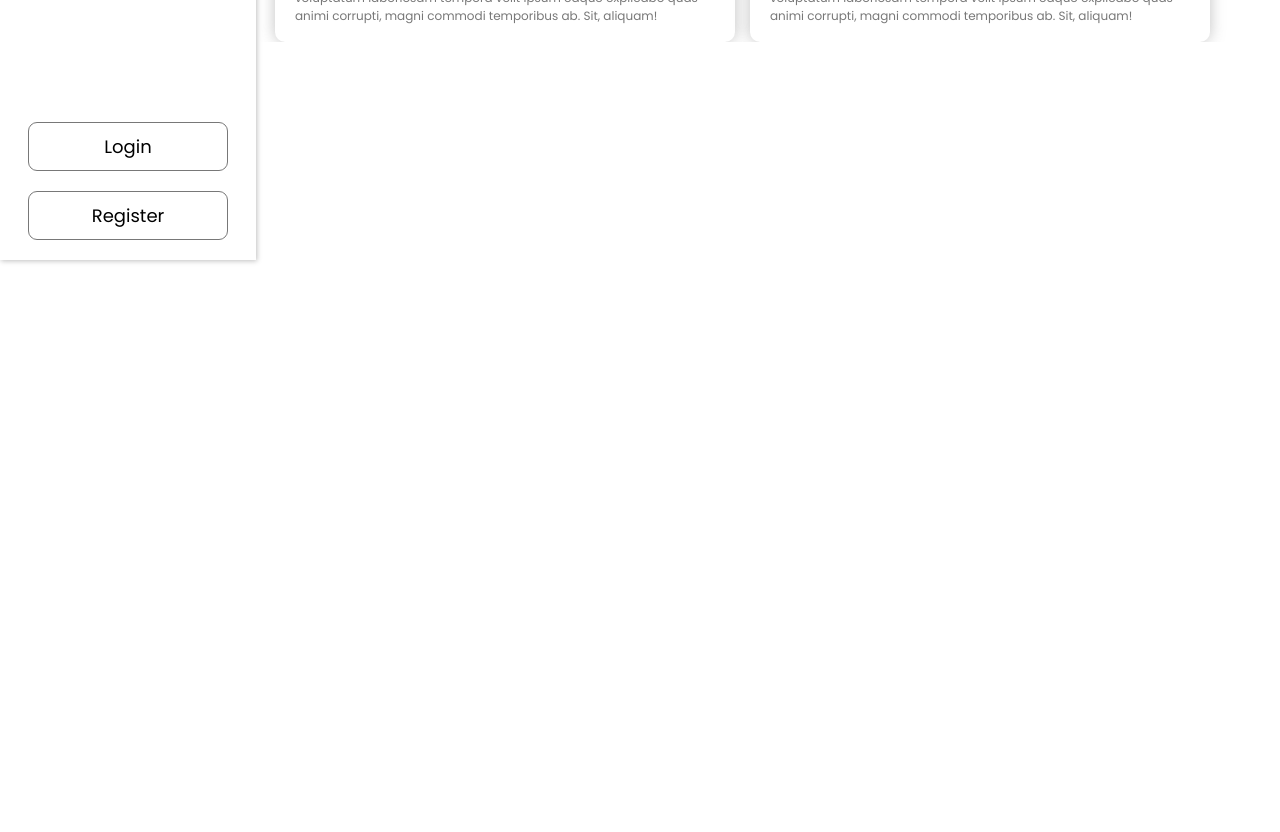
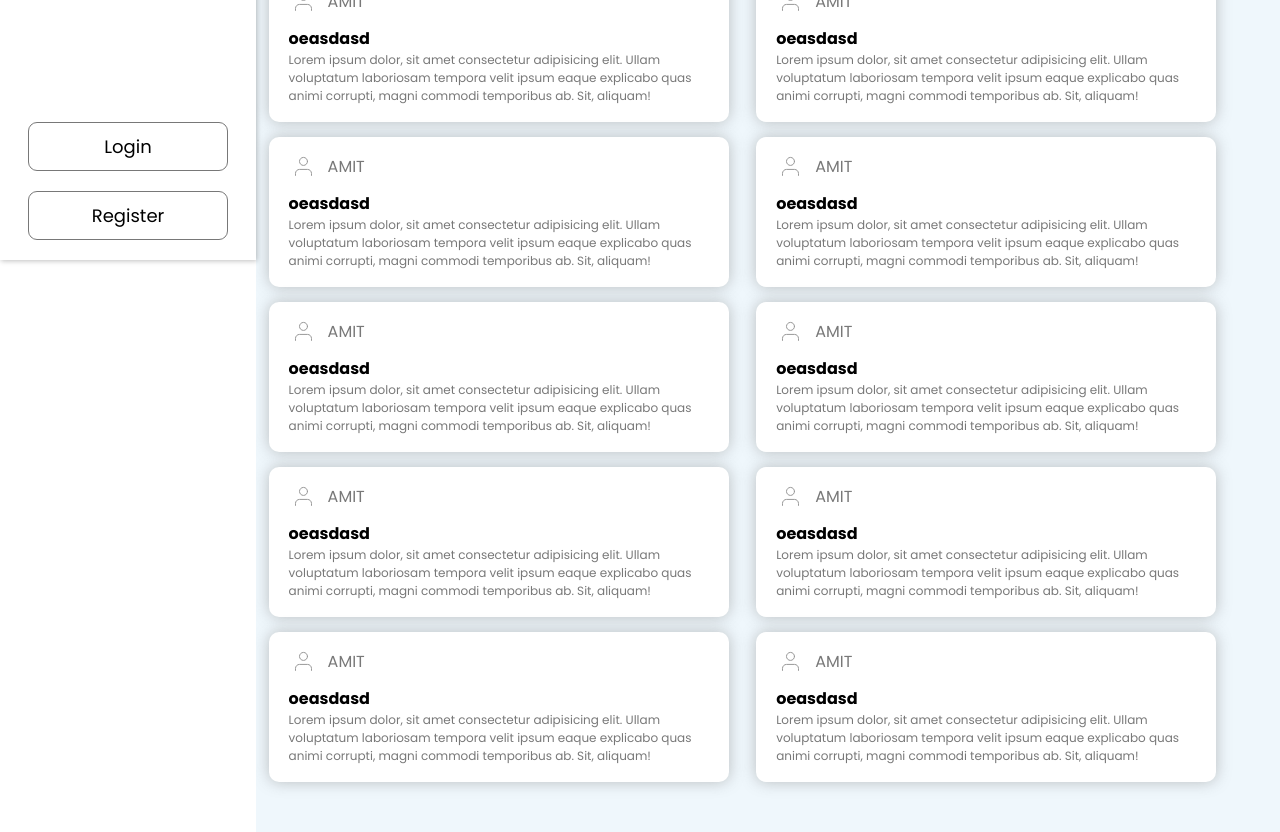
Before and after one commit to EmirlanDogdurbaev/library, a React (Vite) app: page /profile in a window 1280 px wide. Shown: the part 540-1372 px from the top of the page. Before the commit the page ends 800 px from the top, so only its background shows below. Built offline with nearby package versions, Linux system fonts and the light colour scheme; a web font is replaced by a local one.

Commit message:
fixed position in main page

```diff
--- a/src/App.jsx
+++ b/src/App.jsx
@@ -13,12 +13,14 @@ function App() {
       <Nav />
       <div className="body">
         <SearchBar />
+        <div className="rightBody">
         <Routes>
           <Route path="/" element={<Home />} />
           <Route path="/profile" element={<Profile />} />
           <Route path="/login" element={<Auth />} />
           <Route path="/create-comment" element={<CommentForm />} />
         </Routes>
+        </div>
       </div>
     </div>
   );
--- a/src/components/OneBooksPage/OneBooksPage.jsx
+++ b/src/components/OneBooksPage/OneBooksPage.jsx
@@ -10,6 +10,14 @@ const OneBookPage = () => {
         <div className={cl.comment_cont}>
           <Comment />
           <Comment />
+          <Comment />
+          <Comment />
+          <Comment />
+          <Comment />
+          <Comment />
+          <Comment />
+          <Comment />
+          <Comment />
         </div>
       </section>
     </div>
--- a/src/components/OneBooksPage/OneBooksPage.module.scss
+++ b/src/components/OneBooksPage/OneBooksPage.module.scss
@@ -2,6 +2,7 @@
   height: 100%;
   margin: 0;
   width: 100%;
+  min-height: 90vh;
 
   section {
     width: 95%;
--- a/src/pages/Home/Home.jsx
+++ b/src/pages/Home/Home.jsx
@@ -3,7 +3,7 @@ import Book from "../../components/OneBooksPage/Book/Book";
 import cl from "./Home.module.scss";
 const Home = () => {
   return (
-    <>
+    <div className={cl.homeWrap}>
       <div className={cl.Home}>
         <h1>Welcome to our Web Site</h1>
       </div>
@@ -16,7 +16,7 @@ const Home = () => {
           <BookCard />
         </div>
       </section>
-    </>
+    </div>
   );
 };
 
--- a/src/pages/Home/Home.module.scss
+++ b/src/pages/Home/Home.module.scss
@@ -32,3 +32,6 @@
   flex-wrap: wrap;
   margin: auto;
 }
+.homeWrap{
+  min-height: 80vh;
+}
```
